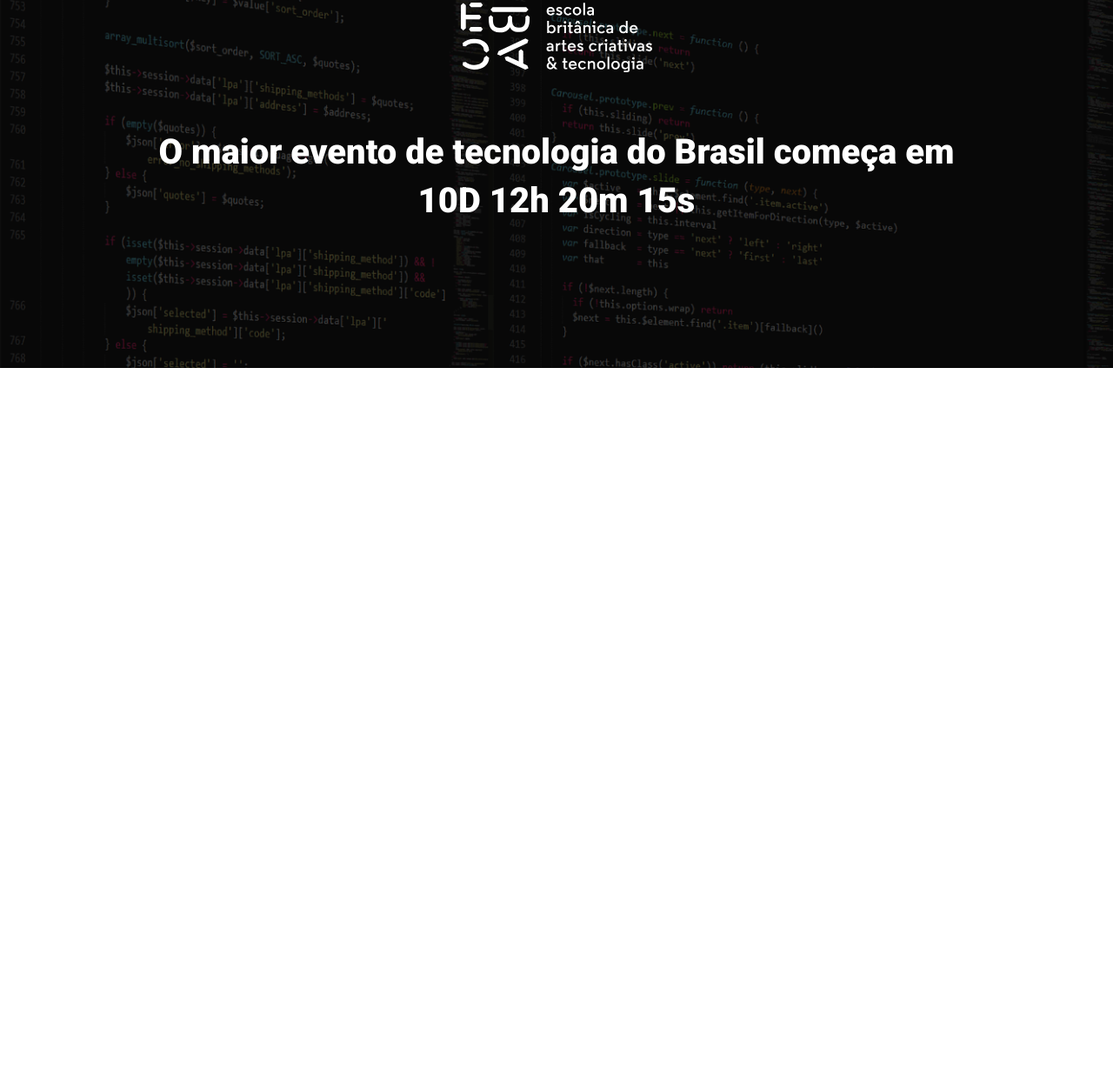
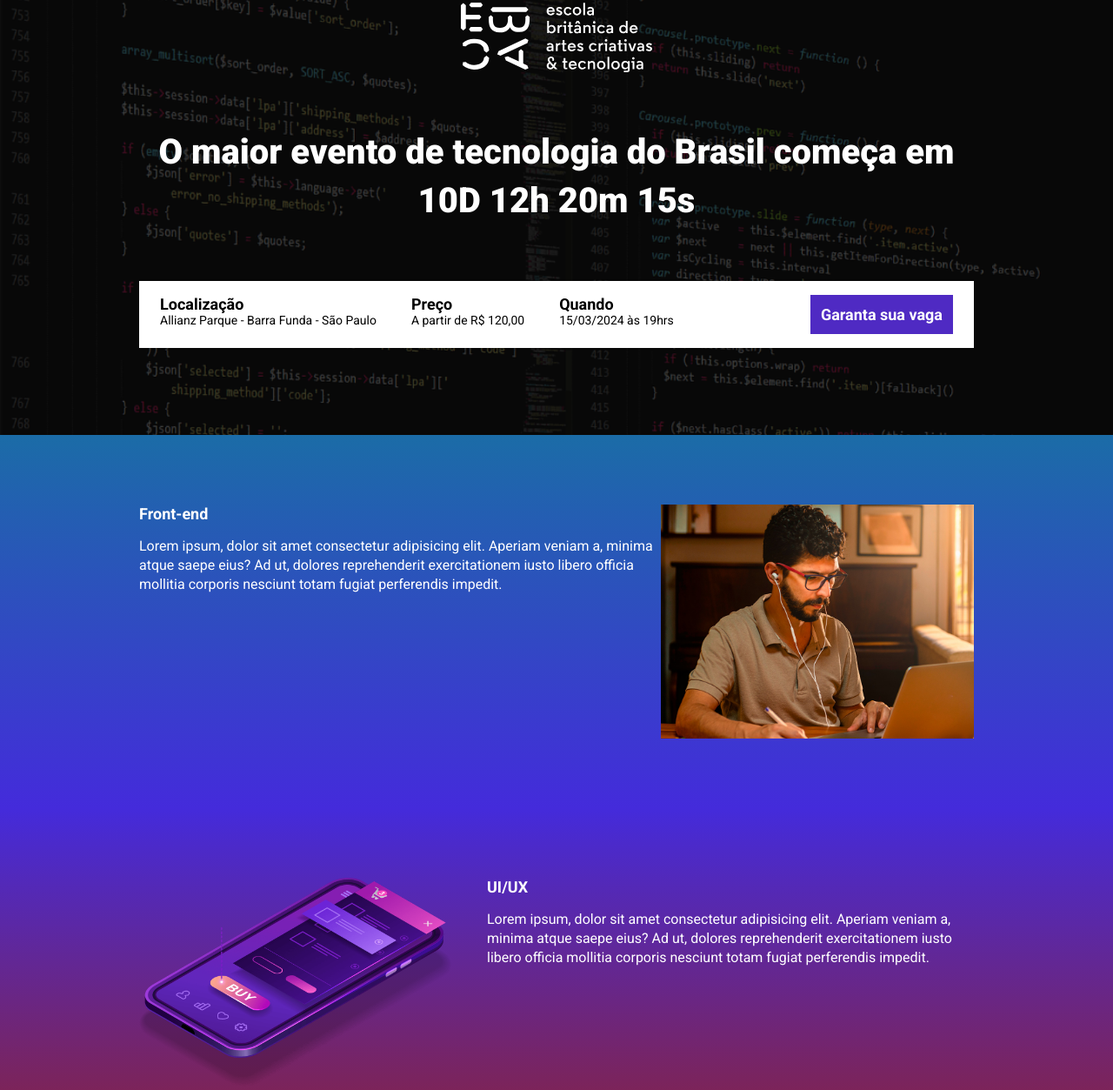
Before and after one commit to LucasVoyager/Ebac_tech_talks, a website built with Parcel: page src/index.html in a window 1280 px wide. Shown: the part 61-1314 px from the top of the page at 87% size. Before the commit the page ends 800 px from the top, so only its background shows below. Built offline with nearby package versions, Linux system fonts and the light colour scheme.

Commit message:
estilizando seções

```diff
--- a/src/index.html
+++ b/src/index.html
@@ -8,6 +8,7 @@
     <link rel="preconnect" href="https://fonts.gstatic.com" crossorigin>
     <link href="https://fonts.googleapis.com/css2?family=Roboto:wght@400;700;900&display=swap" rel="stylesheet">
     <link rel="stylesheet" href="styles/main.scss">
+    <link rel="stylesheet" href="https://unpkg.com/aos@next/dist/aos.css" />
 </head>
 <body>
     <header class="hero">
@@ -16,8 +17,72 @@
             <p class="hero__text">
                 O maior evento de tecnologia do Brasil começa em 10D 12h 20m 15s
             </p>
+            <div class="infos-bar">
+                <ul class="infos-bar__infos">
+                    <li class="infos-bar__infos__item">
+                        <b>Localização</b>
+                        Allianz Parque - Barra Funda - São Paulo
+                    </li>
+                    <li class="infos-bar__infos__item">
+                        <b>Preço</b>
+                        A partir de R$ 120,00
+                    </li>
+                    <li class="infos-bar__infos__item">
+                        <b>Quando</b>
+                        15/03/2024 às 19hrs
+                    </li>
+                </ul>
+                <a href="#" class="button button--primary">
+                    Garanta sua vaga
+                </a>
+            </div>
         </div>
     </header>
+    <section class="event event--frontend">
+        <div class="container" data-aos="fade-right">
+            <div class="event__details">
+                <h2 class="event__details__title">Front-end</h2>
+                <p class="event__details__description">
+                    Lorem ipsum, dolor sit amet consectetur adipisicing elit. Aperiam veniam a, minima atque saepe eius? Ad ut, dolores reprehenderit exercitationem iusto libero officia mollitia corporis nesciunt totam fugiat perferendis impedit.
+                </p>
+            </div>
+            <img class="event__image" src="./images/frontend.png" alt="Front-end">
+        </div>
+    </section>
+    <section class="event event--ux-ui event--image-left">
+        <div class="container" data-aos="fade-left">
+            <div class="event__details">
+                <h2 class="event__details__title">UI/UX</h2>
+                <p class="event__details__description">
+                    Lorem ipsum, dolor sit amet consectetur adipisicing elit. Aperiam veniam a, minima atque saepe eius? Ad ut, dolores reprehenderit exercitationem iusto libero officia mollitia corporis nesciunt totam fugiat perferendis impedit.
+                </p>
+            </div>
+            <img class="event__image" src="./images/ui-ux.png" alt="ui-ux">
+        </div>
+    </section>
+    <section class="event event--datascience">
+        <div class="container" data-aos="fade-right">
+            <div class="event__details">
+                <h2 class="event__details__title">Data Science</h2>
+                <p class="event__details__description">
+                    Lorem ipsum, dolor sit amet consectetur adipisicing elit. Aperiam veniam a, minima atque saepe eius? Ad ut, dolores reprehenderit exercitationem iusto libero officia mollitia corporis nesciunt totam fugiat perferendis impedit.
+                </p>
+            </div>
+            <img class="event__image" src="./images/data.png" alt="data Science">
+        </div>
+    </section>
+    <section class="event event--backend event--image-left">
+        <div class="container" data-aos="fade-left">
+            <div class="event__details">
+                <h2 class="event__details__title">Back-end</h2>
+                <p class="event__details__description">
+                    Lorem ipsum, dolor sit amet consectetur adipisicing elit. Aperiam veniam a, minima atque saepe eius? Ad ut, dolores reprehenderit exercitationem iusto libero officia mollitia corporis nesciunt totam fugiat perferendis impedit.
+                </p>
+            </div>
+            <img class="event__image" src="./images/backend.png" alt="backend">
+        </div>
+    </section>
+    <script src="https://unpkg.com/aos@next/dist/aos.js"></script>
     <script src="scripts/main.js"></script>
 </body>
 </html>
--- a/src/scripts/main.js
+++ b/src/scripts/main.js
@@ -1 +1 @@
-console.log('olá mundo')
+AOS.init();
--- /dev/null
+++ b/src/styles/_event.scss
@@ -0,0 +1,63 @@
+@use 'variables';
+
+.event {
+    padding: 80px 0;
+
+    &--frontend {
+        background-image: linear-gradient(variables.$blue1, variables.$blue2);
+    }
+
+    &--ux-ui {
+        background-image: linear-gradient(variables.$blue2, variables.$pink);
+    }
+
+    &--datascience {
+        background-image: linear-gradient(variables.$pink, variables.$yellow);
+    }
+    &--backend {
+        background-image: linear-gradient(variables.$yellow, variables.$pink);
+    }
+
+    &--image-left {
+        .container {
+            flex-direction: row-reverse;
+            gap: 40px;
+        }
+    }
+
+    .container {
+        display: flex;
+    }
+
+    &__image {
+        max-width: 360px;
+    }
+
+    &__details {
+
+        &__title {
+            font-size: 18px;
+            font-weight: bold;
+            margin-bottom: 16px;
+        }
+
+        &__description {
+            line-height: 22px;
+        }
+    }
+
+    @media (max-width: 640px) {
+        .container {
+            display: block;
+        }
+
+        &__image {
+            width: 100%;
+        }
+
+        &__details {
+            margin-right: 0;
+            margin-bottom: 16px;
+        }
+    }
+}
--- a/src/styles/_hero.scss
+++ b/src/styles/_hero.scss
@@ -1,3 +1,5 @@
+@use 'variables';
+
 .hero {
     padding-top: 64px;
     padding-bottom: 100px;
@@ -16,7 +18,7 @@
         left: 0;
         width: 100%;
         height: 100%;
-        background-color: #000;
+        background-color: variables.$secondaryTextColor;
         content: '';
         opacity: .7;
     }
--- /dev/null
+++ b/src/styles/_variables.scss
@@ -0,0 +1,9 @@
+$textColor: #fff;
+$secondaryTextColor: #000;
+
+$blue1: #1b6ca7;
+$blue2: #442bdb;
+$pink: #89223b;
+$yellow: #9C791D;
+
+$buttonPrimary: #4f2ac3;
--- /dev/null
+++ b/src/styles/components/_buttons.scss
@@ -0,0 +1,25 @@
+@use '../variables';
+
+.button {
+    padding: 12px;
+    font-size: 18px;
+    font-weight: bold;
+    text-decoration: none;
+    text-align: center;
+    white-space: nowrap;
+
+    &--primary {
+        color: variables.$textColor;
+        background-color: variables.$buttonPrimary;
+    }
+
+    @media (max-width: 640px) {
+        display: block;
+        width: 100%;
+    }
+
+    @media (min-width: 641px) and (max-width: 1024px) {
+        display: flex;
+        align-items: center;
+    }
+}
--- /dev/null
+++ b/src/styles/components/_infos_bar.scss
@@ -0,0 +1,42 @@
+@use '../variables';
+
+.infos-bar {
+    padding: 16px 24px;
+    background-color: variables.$textColor;
+    display: flex;
+    justify-content: space-between;
+
+    &__infos {
+        display: flex;
+        gap: 40px;
+
+        &__item {
+            font-size: 14px;
+            color: variables.$secondaryTextColor;
+
+            b {
+                color: variables.$secondaryTextColor;
+                font-size: 18px;
+                display: block;
+            }
+        }
+    }
+
+    @media (max-width: 640px) {
+        display: block;
+
+        &__infos {
+            display: block;
+
+            &__item {
+                margin-bottom: 24px;
+            }
+        }
+    }
+
+    @media (min-width: 641px) and (max-width: 1024px) {
+        &__infos {
+            gap: 16px;
+        }
+    }
+}
--- a/src/styles/main.scss
+++ b/src/styles/main.scss
@@ -1,13 +1,16 @@
 @use 'hero';
-
-
+@use 'components/infos_bar';
+@use 'components/buttons';
+@use 'event';
+@use 'variables';
 
 * {
     margin: 0;
     padding: 0;
     box-sizing: border-box;
     font-family: Roboto, sans-serif;
-    color: #fff;
+    color: variables.$textColor;
+    list-style: none;
 }
 
 .container {
@@ -19,7 +22,7 @@
         max-width: 80%;
     }
 
-    @media (max-width: 1024px) {
+    @media (min-width: 641px) and (max-width: 1024px) {
         max-width: 90%;
     }
 }
```
